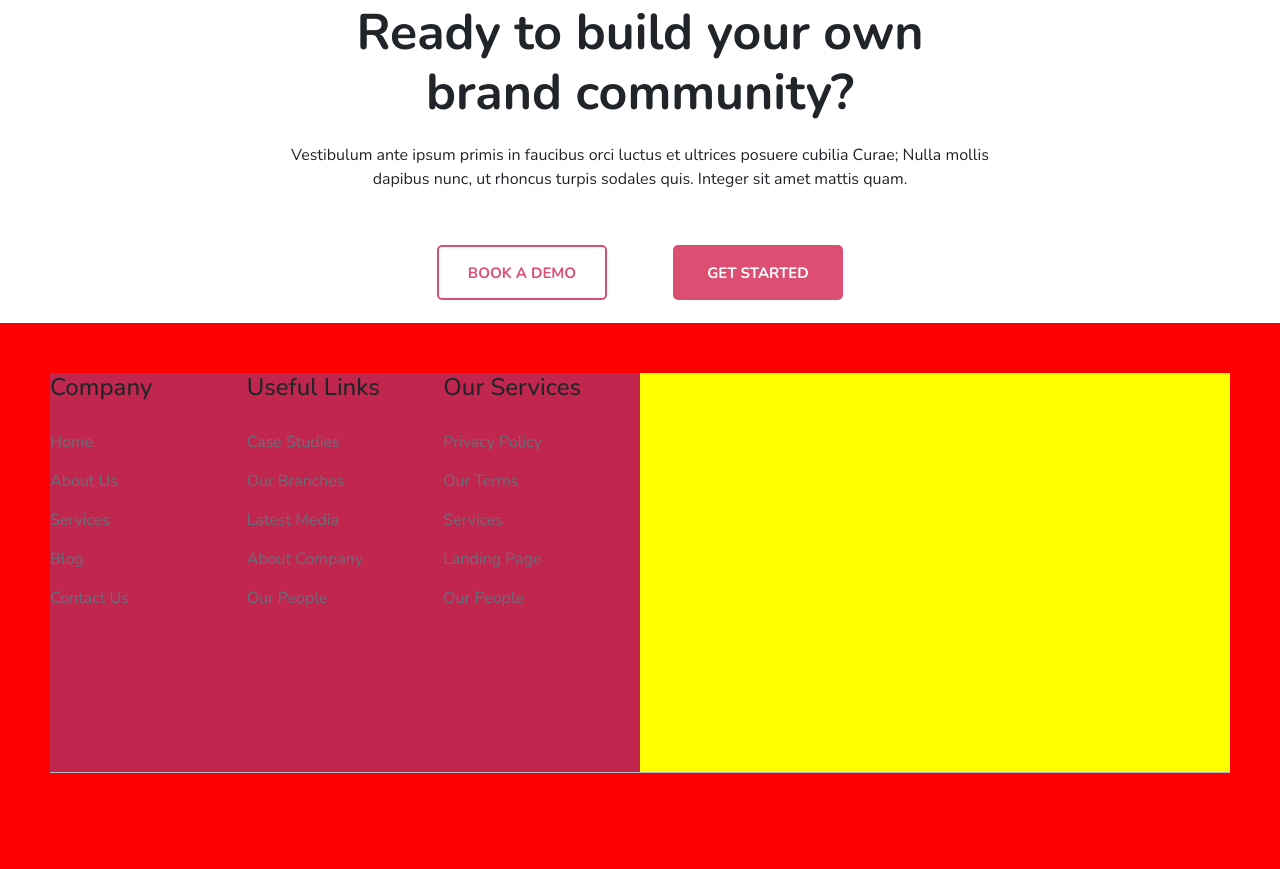
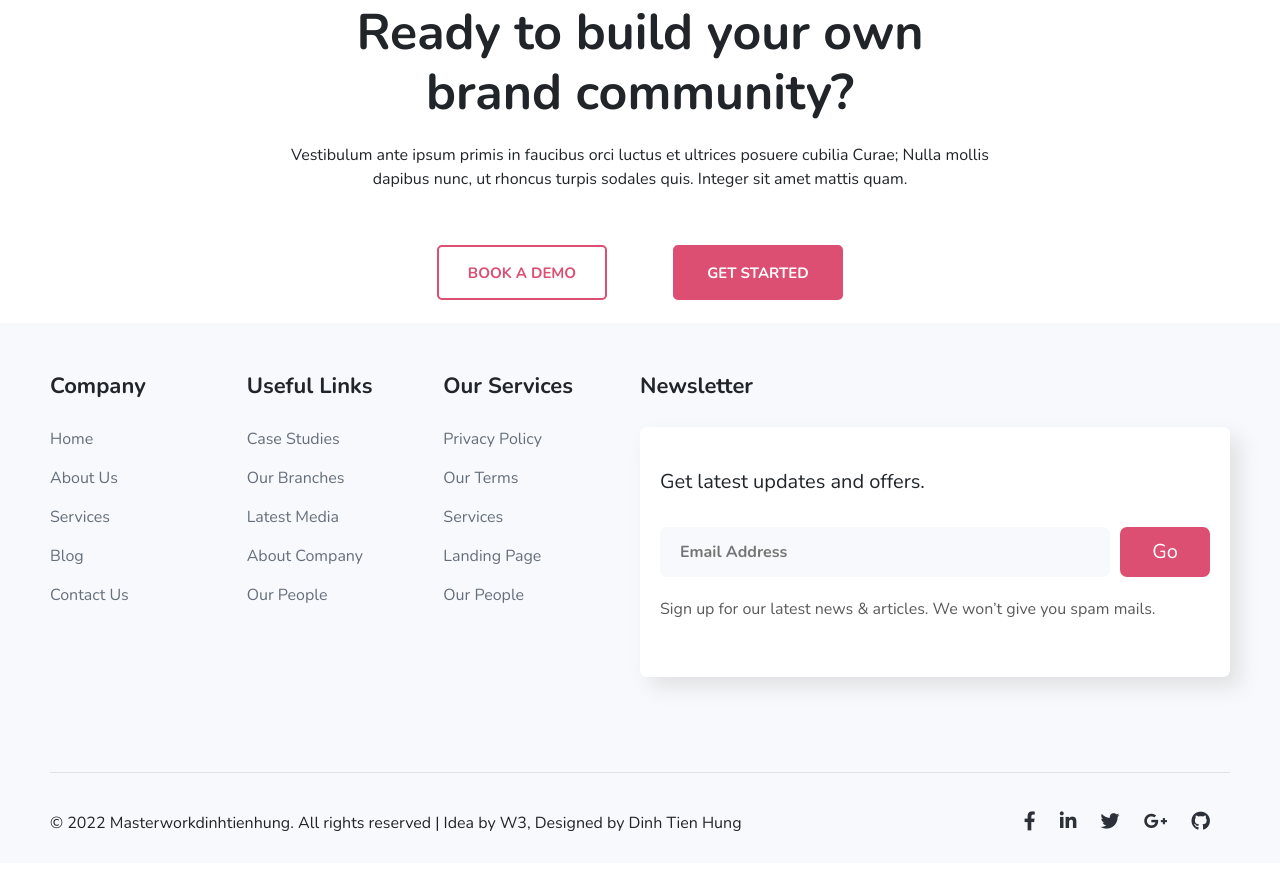
Before and after one commit to hungdinh233/Masterwork-Project, a plain HTML site: page index.html in a window 1280 px wide. Shown: the part 5321-6190 px from the top of the page. Drawn offline with nearby package versions, Linux system fonts and the light colour scheme.

Commit message:
footer finished

```diff
--- a/home.css
+++ b/home.css
@@ -881,27 +881,32 @@
 /* FOOTER */
 /* FOOTER */
 
-.footer{
+.footer {
   width: 100%;
-  height: 600px;
-  background-color: red;
+  height: 540px;
+  background-color: #f7f9fc;
   padding: 50px 0;
 }
 
 .footer .footer__top {
   width: 100%;
   height: 400px;
-  background-color: yellow;
-  border-bottom: #aeb6bf solid 1px;
+  /* background-color: yellow; */
+  border-bottom:  rgba(175, 171, 171, 0.3) solid .5px;
+  display: flex;
+
 }
-
+.footer__top__r {
+  width: 50%;
+  height: 50%;
+}
 .footer__top .footer__top__l {
   width: 50%;
   height: 100%;
-  background-color: #c1274e;
+  /* background-color: #c1274e; */
   display: flex;
 }
-.footer__col{
+.footer__col {
   width: calc(100% / 3);
   height: 100%;
 }
@@ -909,9 +914,9 @@
   list-style-type: none;
   padding-bottom: 15px;
 }
-.footer__col li a{
+.footer__col li a {
   color: #656f7b;
-  transition: all .3s;
+  transition: all 0.3s;
 }
 
 .footer__col ul {
@@ -919,10 +924,83 @@
 }
 
 .footer__col a:hover {
-  color:#c1274e
+  color: #e4174a;
 }
 
-.footer__col h3{
+.footer h3 {
   padding-bottom: 20px;
-  font-size: 24px;
+  font-size: 22px;
+  font-weight: 700;
 }
+
+.email__sending {
+  display: flex;
+  width: 100%;
+  height: 70px;
+  margin-top: 20px;
+}
+
+.email__sending input {
+  width: 450px;
+  height: 50px;
+  margin-right: 10px;
+  border: none;
+  border-radius: 7px;
+  background-color: #f7f9fc;
+  padding-left: 20px;
+  outline: none;
+  /* outline xóa phần border khi nhập input */
+}
+
+.email__sending ::placeholder {
+  /* padding-left: 20px; */
+  font-weight: 700;
+}
+.email-button {
+  width: 100px;
+  height: 50px;
+  background-color: #dc4f72;
+  border-radius: 7px;
+  border: none;
+  font-size: 20px;
+  color: #ffffff;
+}
+.email__box {
+  padding: 20px;
+  background-color: #ffffff;
+  height: 250px;
+  border-radius: 7px;
+  box-shadow: 10px 10px 20px rgba(175, 171, 171, 0.3);
+  display: flex;
+  flex-direction: column;
+  justify-content: center;
+}
+.email__box span {
+  font-size: 20px;
+  margin-bottom: 10px;
+}
+
+.email__box p {
+  font-size: 16px;
+  color: #5a5a5a
+}
+
+.footer__bottom .footer__bot__right i {
+  font-size:19px;
+  margin-right: 20px;
+}
+.footer__bottom .footer__bot__right a {
+  color: #2c3038;
+  transition: all .6s;
+}
+.footer__bottom .footer__bot__right a:hover {
+  color:  #dc4f72;
+}
+
+.footer__bottom {
+  display: flex;
+  justify-content: space-between;
+  align-items: center;
+  height: 100px;
+
+}
--- a/index.html
+++ b/index.html
@@ -508,9 +508,43 @@
       </ul>
     </div>
   </div>
-  <div class="footer__top__r"></div>
+  <div class="footer__top__r">
+    <h3>Newsletter</h3>
+    <div class="email__box">
+      <span>Get latest updates and offers.</span>
+      <div class="email__sending">
+      <form action="">
+        <input type="text" , placeholder="Email Address">
+      </form>
+      <button class="email-button"> Go</button>
+    </div>
+    <p>Sign up for our latest news & articles. We won’t give you spam mails.</p>
+    </div>
+  </div>
 </div>
-<div class="footer__bottom"></div>
+<div class="footer__bottom">
+  <div class="footer__bot__left">
+    <span>© 2022 Masterworkdinhtienhung. All rights reserved | Idea by W3, Designed by Dinh Tien Hung</span>
+  </div>
+  <div class="footer__bot__right">
+    <a href="#fb">
+      <i class="fa-brands fa-facebook-f"></i>
+    </a>
+     <a href="#linkedin">
+      <i class="fa-brands fa-linkedin-in"></i>
+    </a>
+    <a href="#twitter">
+      <i class="fa-brands fa-twitter"></i>
+    </a>
+    <a href="#googleplus">
+      <i class="fa-brands fa-google-plus-g"></i>
+    </a>
+    <a href="#github">
+      <i class="fa-brands fa-github"></i>
+    </a>
+  </div>
+
+</div>
 </div>
 </footer>
 
```
